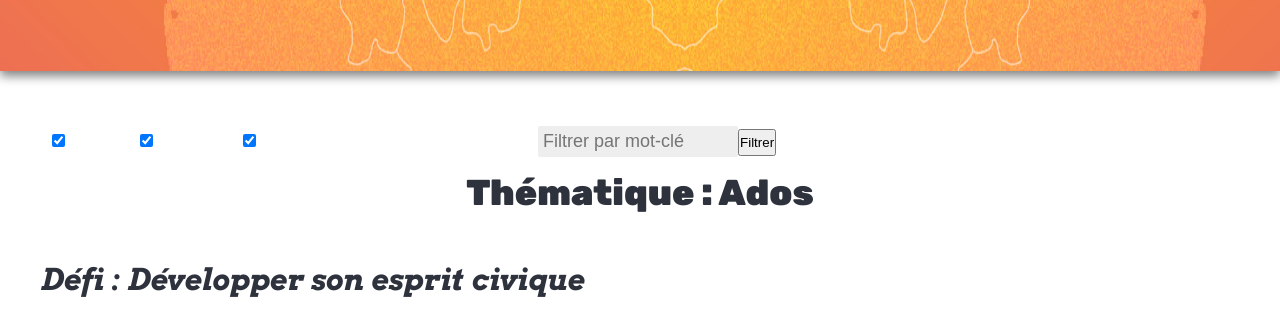
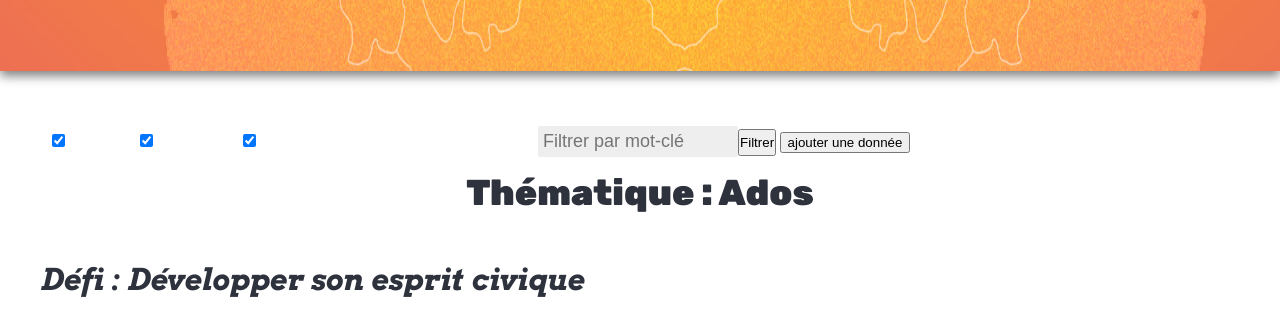
Before and after one commit to jacquarg/sdt_carto, a web app: file www/index.html in a window 1280 px wide. Shown: the part 354-676 px from the top of the page. Run offline with its HTML, style and script files only (its server is not run), Linux system fonts and the light colour scheme.

Commit message:
Toggle add data form.

```diff
--- a/www/index.html
+++ b/www/index.html
@@ -46,6 +46,9 @@
               <!-- <label for='word_filter'>Filtrer par mot clé</label> -->
               <input title="Filtrer les données" type='text' class='word_filter' placeholder="Filtrer par mot-clé"><button class='word_filter_submit' >Filtrer</button>
             </li>
+            <li>
+              <button class="add_data">ajouter une donnée</button>
+            </li>
           </ul>
         </div>
       </div>
@@ -71,7 +74,10 @@
           </li>
           <li>
             <!-- <label for='word_filter'>Filtrer par mot clé</label> -->
-                          <input title="Filtrer les données" type='text' class='word_filter' placeholder="Filtrer par mot-clé"><button class='word_filter_submit' >Filtrer</button>
+            <input title="Filtrer les données" type='text' class='word_filter' placeholder="Filtrer par mot-clé"><button class='word_filter_submit' >Filtrer</button>
+          </li>
+          <li>
+            <button class="add_data">ajouter une donnée</button>
           </li>
         </ul>
       </div>
--- a/www/scripts/main.js
+++ b/www/scripts/main.js
@@ -184,6 +184,7 @@ M.attachEvents = () => {
     M.filters.notpersonal = !M.filters.notpersonal
     M.updateView()
   })
+  $('.add_data').click(M.initForm)
 }
 
 M.updateView = () => {
@@ -374,7 +375,8 @@ M.initForm = () => {
   }
   const formElem = $(adddatasetTemplate(formValues))
 
-  $('#preamble').append(formElem)
+  $('body').append(formElem)
+  formElem.find('.close').click((e) => { formElem.remove() })
 
   $('form#adddataset').submit((e) => {
     e.preventDefault()
@@ -426,7 +428,6 @@ M.prepare()
 .then(M.prepareRender)
 .then(M.render)
 // .then(M.updateFilter)
-.then(M.initForm)
 .then(M.attachEvents)
 
 
--- a/www/scripts/templates/adddataset.js
+++ b/www/scripts/templates/adddataset.js
@@ -1,5 +1,5 @@
 function pug_escape(e){var a=""+e,t=pug_match_html.exec(a);if(!t)return e;var r,c,n,s="";for(r=t.index,c=0;r<a.length;r++){switch(a.charCodeAt(r)){case 34:n="&quot;";break;case 38:n="&amp;";break;case 60:n="&lt;";break;case 62:n="&gt;";break;default:continue}c!==r&&(s+=a.substring(c,r)),c=r+1,s+=n}return c!==r?s+a.substring(c,r):s}
-var pug_match_html=/["&<>]/;function adddatasetTemplate(locals) {var pug_html = "", pug_mixins = {}, pug_interp;;var locals_for_with = (locals || {});(function (natures, thematiques) {pug_html = pug_html + "\u003Cform class=\"ideationcard\" id=\"adddataset\" method=\"post\" name=\"theform\" action=\"\"\u003E\u003Cselect class=\"typology\" id=\"inputthematique\"\u003E";
+var pug_match_html=/["&<>]/;function adddatasetTemplate(locals) {var pug_html = "", pug_mixins = {}, pug_interp;;var locals_for_with = (locals || {});(function (natures, thematiques) {pug_html = pug_html + "\u003Cdiv class=\"modal\"\u003E\u003Cdiv class=\"close\"\u003EX\u003C\u002Fdiv\u003E\u003Cform class=\"ideationcard\" id=\"adddataset\" method=\"post\" name=\"theform\" action=\"\"\u003E\u003Cselect class=\"typology\" id=\"inputthematique\"\u003E";
 // iterate thematiques
 ;(function(){
   var $$obj = thematiques;
@@ -37,4 +37,4 @@ pug_html = pug_html + "\u003Coption\u003E" + (pug_escape(null == (pug_interp = t
   }
 }).call(this);
 
-pug_html = pug_html + "\u003C\u002Fselect\u003E\u003Cinput id=\"inputcomment\" type=\"text\" placehoolder=\"support\"\u002F\u003E\u003Cinput class=\"button\" type=\"submit\" name=\"submit\" id=\"submit_btn\" value=\"Send\"\u002F\u003E\u003C\u002Fform\u003E";}.call(this,"natures" in locals_for_with?locals_for_with.natures:typeof natures!=="undefined"?natures:undefined,"thematiques" in locals_for_with?locals_for_with.thematiques:typeof thematiques!=="undefined"?thematiques:undefined));;return pug_html;}
+pug_html = pug_html + "\u003C\u002Fselect\u003E\u003Cinput id=\"inputcomment\" type=\"text\" placehoolder=\"support\"\u002F\u003E\u003Cinput class=\"button\" type=\"submit\" name=\"submit\" id=\"submit_btn\" value=\"Send\"\u002F\u003E\u003C\u002Fform\u003E\u003C\u002Fdiv\u003E";}.call(this,"natures" in locals_for_with?locals_for_with.natures:typeof natures!=="undefined"?natures:undefined,"thematiques" in locals_for_with?locals_for_with.thematiques:typeof thematiques!=="undefined"?thematiques:undefined));;return pug_html;}
--- a/www/styles/main.css
+++ b/www/styles/main.css
@@ -396,6 +396,16 @@ li.subject {
 
 /* * * * * * * * * * * * * * * * * * * * * * * * * * * * */
 
+/* form */
+.modal {
+  position: fixed;
+  width: 100%;
+  height: 100%;
+  background: rgba(0, 0, 0, 0.5);
+  z-index: 1000;
+  top: 0;
+}
+
 /* * * * * * * * * * * * * * * * * * * * * * * * * * * * */
 /* prop tables */
 
```
Also changed, not shown: www/scripts/templates/adddataset.pug (+22 -20 lines).
